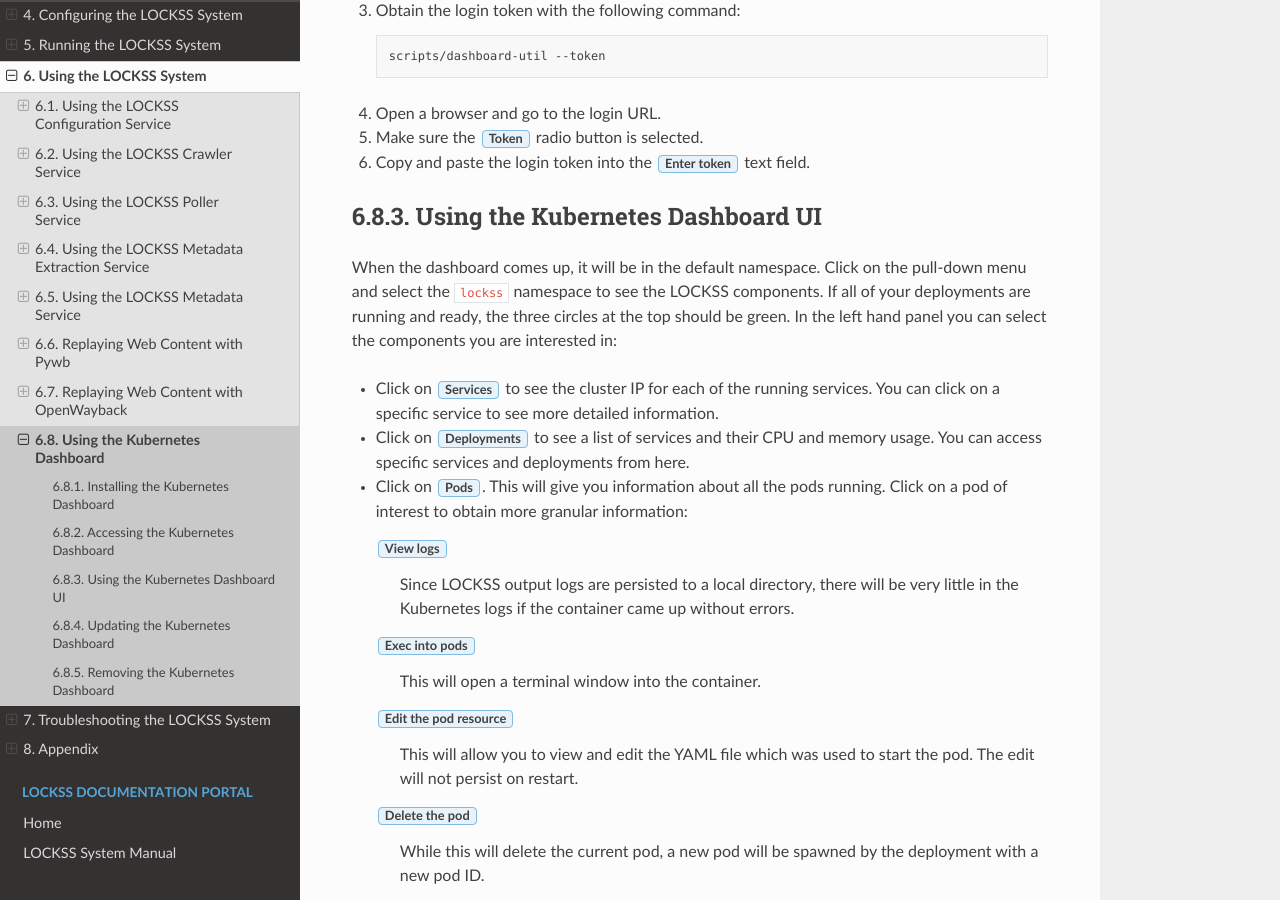
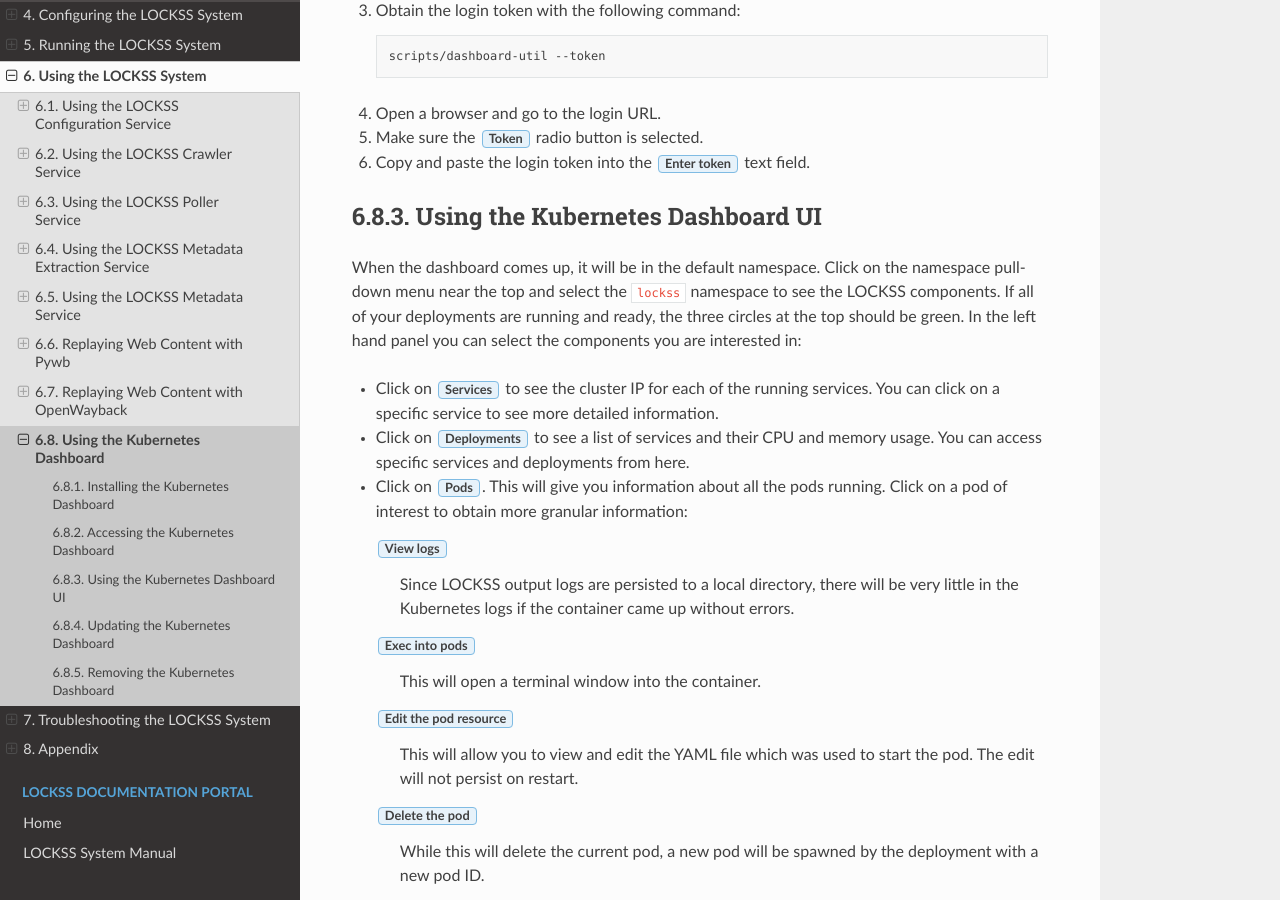
Before and after one commit to lockss/lockss-rtd-manual, a Sphinx documentation site: the page built from docs/using/dashboard.rst, in a window 1280 px wide and 900 px high, scrolled down 909 px. Built offline with Sphinx 7.4.7 and the Read the Docs theme 2.0.0, drawn with Linux system fonts in a browser that asks for light colours.

Commit message:
Add location of namespace pull-down menu

```diff
--- a/docs/using/dashboard.rst
+++ b/docs/using/dashboard.rst
@@ -54,7 +54,7 @@ To access the Kubernetes Dashboard:
 Using the Kubernetes Dashboard UI
 ---------------------------------
 
-When the dashboard comes up, it will be in the default namespace. Click on the pull-down menu and select the ``lockss`` namespace to see the LOCKSS components. If all of your deployments are running and ready, the three circles at the top should be green. In the left hand panel you can select the components you are interested in:
+When the dashboard comes up, it will be in the default namespace. Click on the namespace pull-down menu near the top and select the ``lockss`` namespace to see the LOCKSS components. If all of your deployments are running and ready, the three circles at the top should be green. In the left hand panel you can select the components you are interested in:
 
 *  Click on :guilabel:`Services` to see the cluster IP for each of the running services. You can click on a specific service to see more detailed information.
 
```
